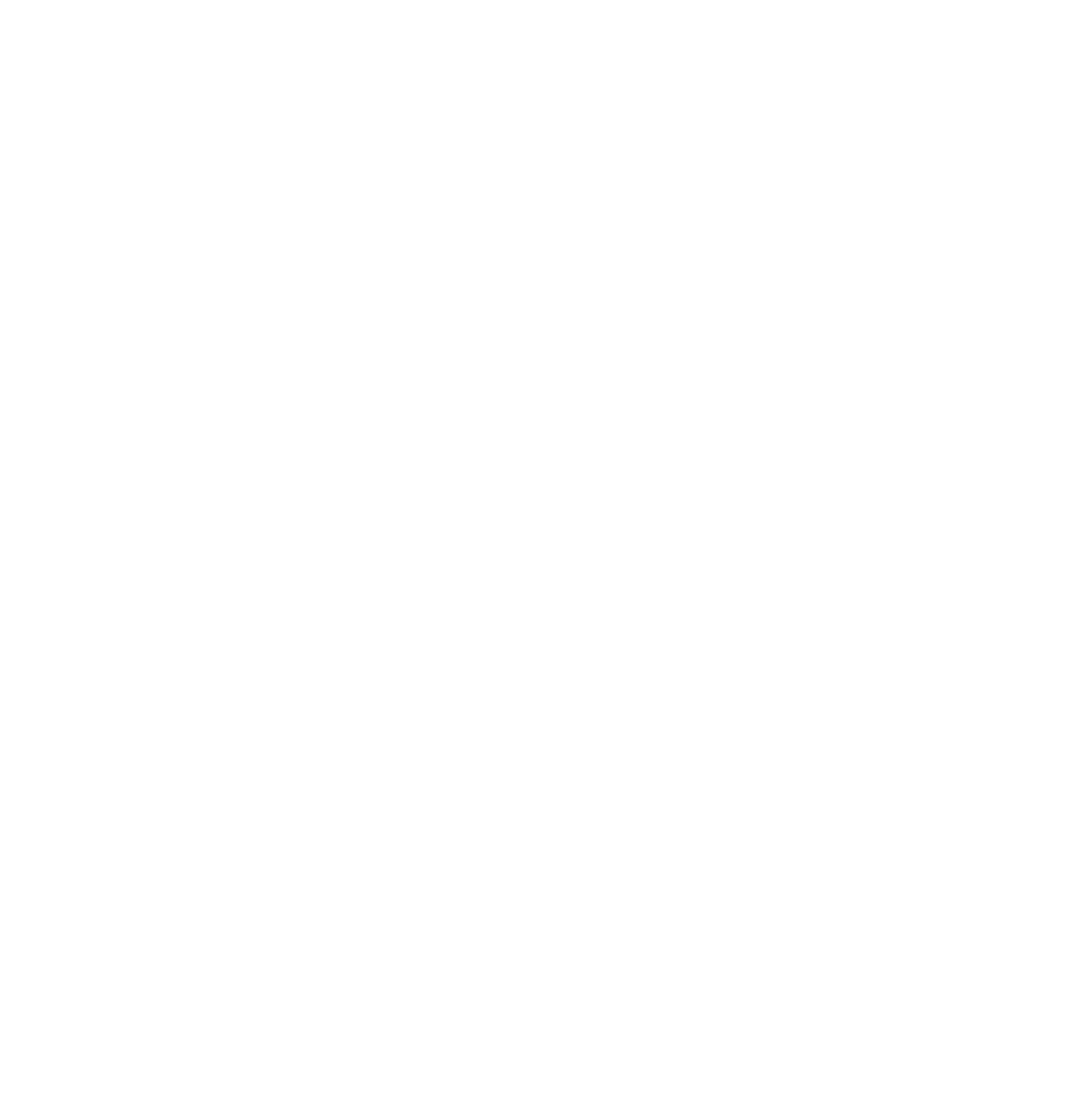
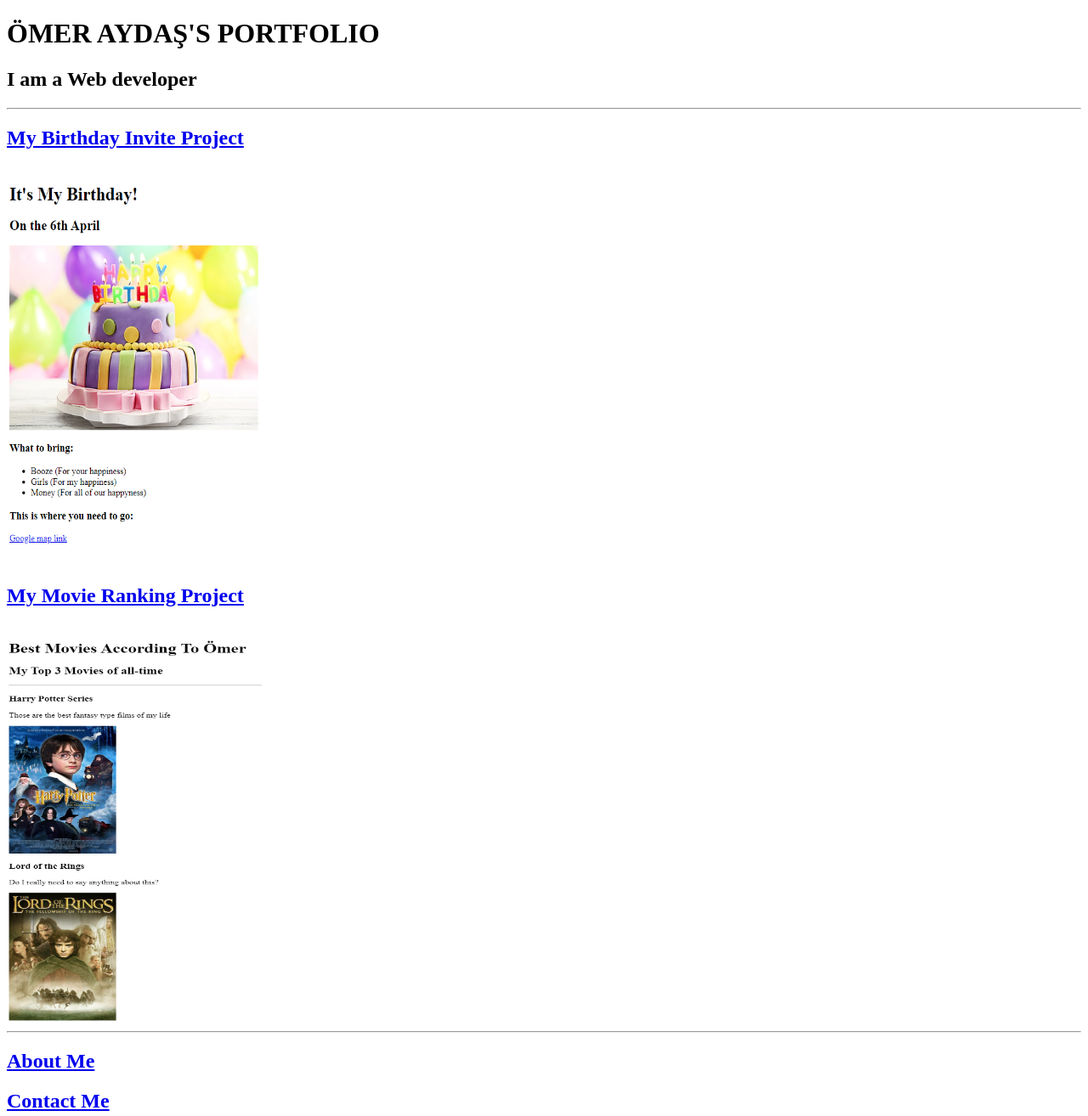
Before and after one commit to Networkcali/html-portfolio, a plain HTML site: page index.html in a window 1280 px wide. Shown: the whole page at 85% size. Before the commit the page ends 800 px from the top, so only its background shows below. Drawn offline with Linux system fonts and the light colour scheme.

Commit message:
Add files via upload

```diff
--- a/index.html
+++ b/index.html
@@ -4,22 +4,20 @@
 <head>
     <meta charset="UTF-8">
     <meta name="viewport" content="width=device-width, initial-scale=1.0">
-    <title>Document</title>
+    <title>My Personal Portfolio Website</title>
 </head>
 <body>
 
+<h1>ÖMER AYDAŞ'S PORTFOLIO</h1>
+<H2>I am a Web developer</H2>
+<hr>
+<!-- TODO 2: Add Your previous projects' HTML into the public folder -->
+    <h2><a href="./public/HTML Birthday Invite/3.4+Birthday+Invite+Project/3.4 Birthday Invite Project/index.html">My Birthday Invite Project</a></h2><br>
+        <img src="./public/Birthday_invite_ss.png" alt="Birthday Invite Screenshot" width="300" height="450"><br>
+    <h2><a href="./public/HTML Movie Ranking/2.4+Movie+Ranking+Project/2.4 Movie Ranking Project/index.html">My Movie Ranking Project</a></h2><br>
+        <img src="./public/Movie Ranking Project SSS.png" alt="Movie Ranking Project 1. screenshot" width="300" height="450">
+<hr>
+<h2><a href="./public/about.html">About Me</a></h2> <h2><a href="./public/contact.html">Contact Me</a></h2>
+<!-- TODO 7: Add the Contact Me and About Me page links -->
 </body>
 </html>
-<!-- TODO 2: Add Your previous projects' HTML into the public folder -->
-
-<!-- TODO 3: Take screenshots of your project previews and add the images to the images folder -->
-
-<!-- TODO 4: Add titles/subtitles etc. -->
-
-<!-- TODO 5: Add a link to the project pages -->
-
-<!-- TODO 6: Add images to show the project previews
-HINT for TODO 6: You can use the height attribute set to 200 to make the image smaller:
-https://developer.mozilla.org/en-US/docs/Web/HTML/Element/img#attr-height -->
-
-<!-- TODO 7: Add the Contact Me and About Me page links -->
```
